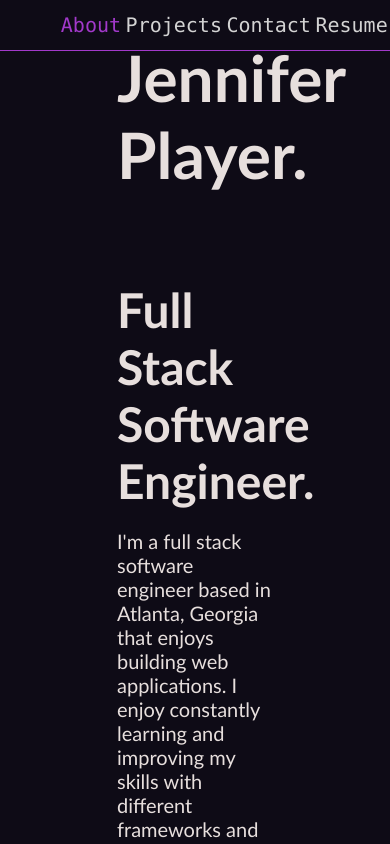
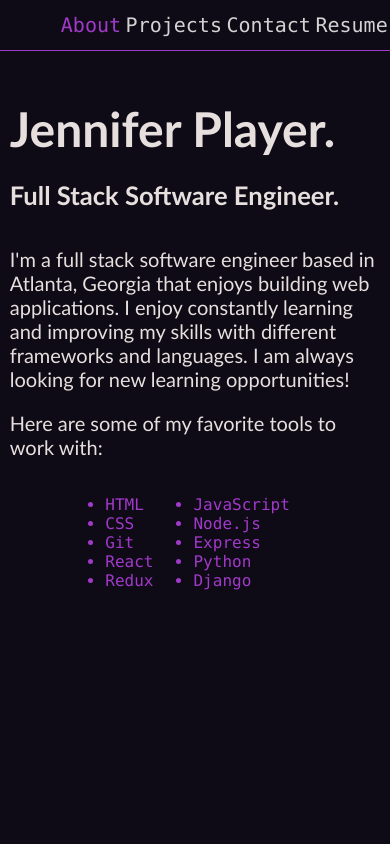
Before and after one commit to chainchompa/portfolio, a React (Create React App) app: page / in a window 390 px wide. Shown: the top 844 px of the page. Built offline with nearby package versions, Linux system fonts and the light colour scheme.

Commit message:
made about page mobile and tablet responsive

```diff
--- a/src/components/About.css
+++ b/src/components/About.css
@@ -1,16 +1,16 @@
 .about {
     width: 40%;
     margin: auto;
+    margin-top: 10%;
 }
 .about h1 {
     font-family: 'Gill Sans', 'Gill Sans MT', Calibri, 'Trebuchet MS', sans-serif;
     font-size: 4em;
     color: #E7DFDD;
     margin-bottom: -15%;
-    margin-top: 25%;
 }
 
-.about h6{
+.about h6 {
     color: #E7DFDD;
     font-family: 'Gill Sans', 'Gill Sans MT', Calibri, 'Trebuchet MS', sans-serif;
     font-size: 3em;
@@ -30,3 +30,46 @@
     color: #A239CA;
     font-family: "SF Mono", "Fira Code", "Fira Mono", "Roboto Mono", "Lucida Console", Monaco, monospace;
 }
+
+@media (max-width: 1200px) {
+  .about {
+    margin-top: 150px;
+    width: 60%;
+  }
+ }
+
+@media (max-width: 1024px) {
+  .about {
+    width: 80%;
+  }
+
+  .about h1 {
+      font-size: 3.2em;
+      margin-bottom: -10%;
+  }
+
+  .about h6 {
+      font-size: 2.1em;
+  }
+
+ }
+
+ @media (max-width: 600px) {
+   .about {
+     margin-top: 100px;
+     width: 95%;
+   }
+
+   .about h1 {
+       font-size: 3em;
+       margin-bottom: -10%;
+   }
+
+   .about h6 {
+       font-size: 1.6em;
+   }
+
+   .about .skills {
+     margin-left: 15%;
+   }
+ }
--- a/src/components/Navigation.css
+++ b/src/components/Navigation.css
@@ -40,6 +40,4 @@
   .navigation .nav-links {
     width: 85%;
   }
-
-
 }
```
